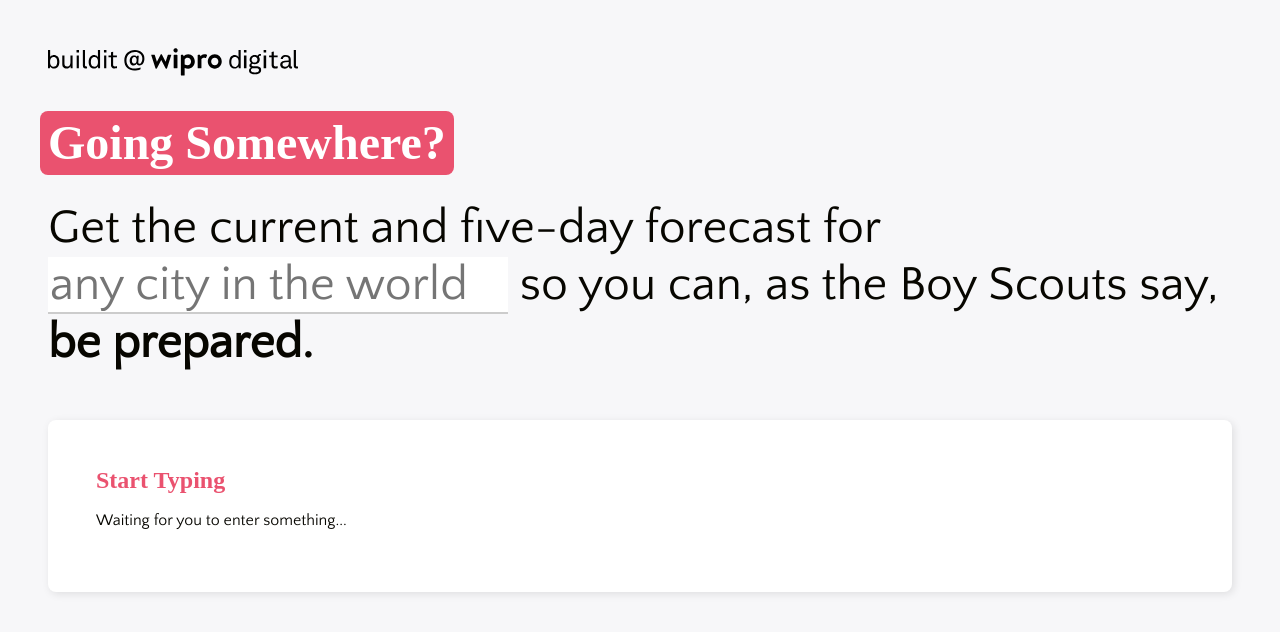
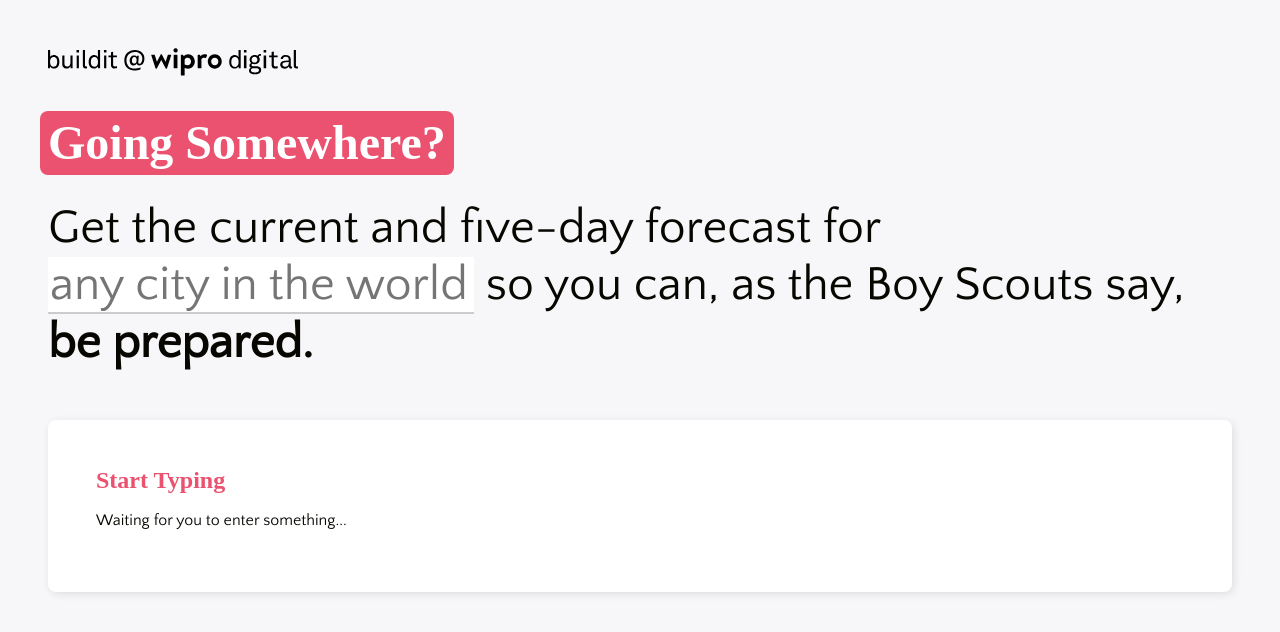
Before and after one commit to vossavant/wipro-weather-forecast, a Vue app: page / in a window 1280 px wide. Shown: the top 632 px of the page. Built offline with nearby package versions, Linux system fonts and the light colour scheme; a web font is replaced by a local one.

Commit message:
Set max width on input

```diff
--- a/src/components/ApiRequestInput.vue
+++ b/src/components/ApiRequestInput.vue
@@ -69,6 +69,7 @@
 		border: 0;
 		border-bottom: 2px solid #ccc;
 		font-size: 48px;
+		max-width: 426px;
 		transition: background 250ms ease-in-out;
 
 		&:focus {
```
